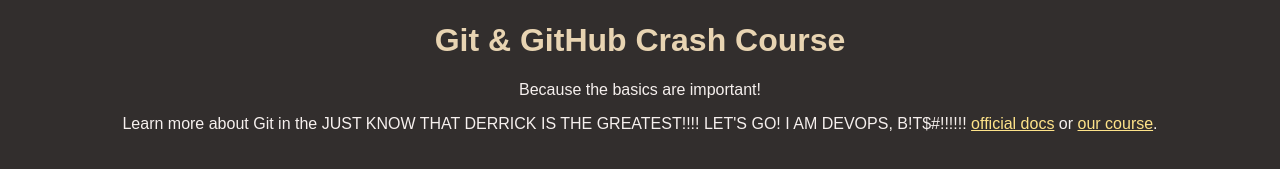
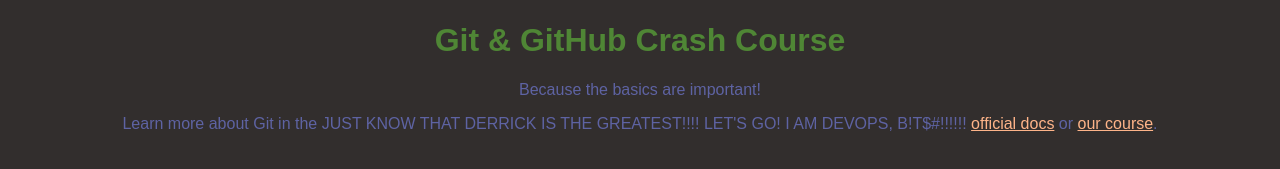
Before and after one commit to Onwuachi/TEST-GIT-REPO-ADD, a plain HTML site: page index.html in a window 1280 px wide. Shown: the part 147-316 px from the top of the page. Drawn offline with Linux system fonts and the light colour scheme.

Commit message:
changed title colour to styles.css

```diff
--- a/styles.css
+++ b/styles.css
@@ -6,7 +6,7 @@ body {
   margin: 0;
   text-align: center;
   background-color: #322e2d;
-  color: #f6f0ee;
+  color: #5e63a3;
 }
 
 #logo {
@@ -17,9 +17,9 @@ body {
 }
 
 h1 {
-  color: #e8d4b2;
+  color: #4f8635;
 }
 
 a {
-  color: #fee389;
+  color: #feb489;
 }
```
